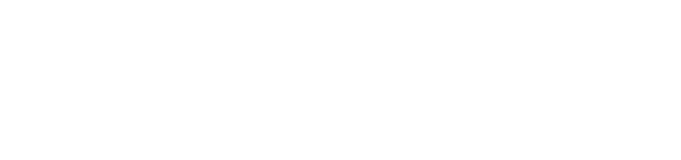
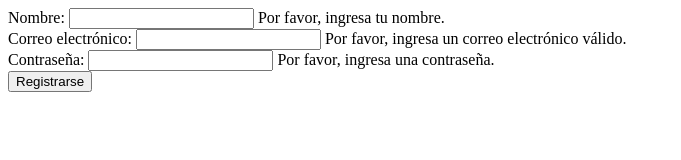
Before and after one commit to mauri2023/BioEssence, a website: page views/register.html in a window 1280 px wide. Shown: the whole page, without its empty margins (0-681 px from the left). Drawn offline with Linux system fonts and the light colour scheme.

Commit message:
Agregando pagina de registro

```diff
--- a/views/register.html
+++ b/views/register.html
@@ -4,9 +4,22 @@
     <meta charset="UTF-8">
     <meta http-equiv="X-UA-Compatible" content="IE=edge">
     <meta name="viewport" content="width=device-width, initial-scale=1.0">
-    <title>Document</title>
+    <title>Registro</title>
 </head>
 <body>
 
+    <form>
+        <label>Nombre:</label>
+        <input type="text" name="nombre" required>
+        <span class="error">Por favor, ingresa tu nombre.</span><br>
+        <label>Correo electrónico:</label>
+        <input type="email" name="email" required pattern="[a-z0-9._%+-]+@[a-z0-9.-]+\.[a-z]{2,}$">
+        <span class="error">Por favor, ingresa un correo electrónico válido.</span><br>
+        <label>Contraseña:</label>
+        <input type="password" name="contraseña" required>
+        <span class="error">Por favor, ingresa una contraseña.</span><br>
+        <input type="submit" value="Registrarse">
+      </form>
+
 </body>
 </html>
```
